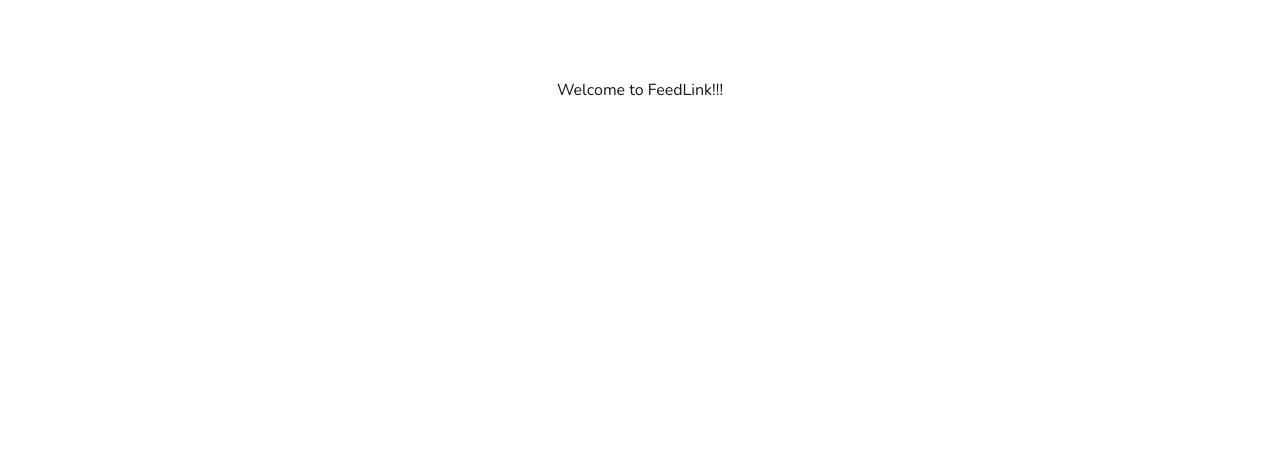
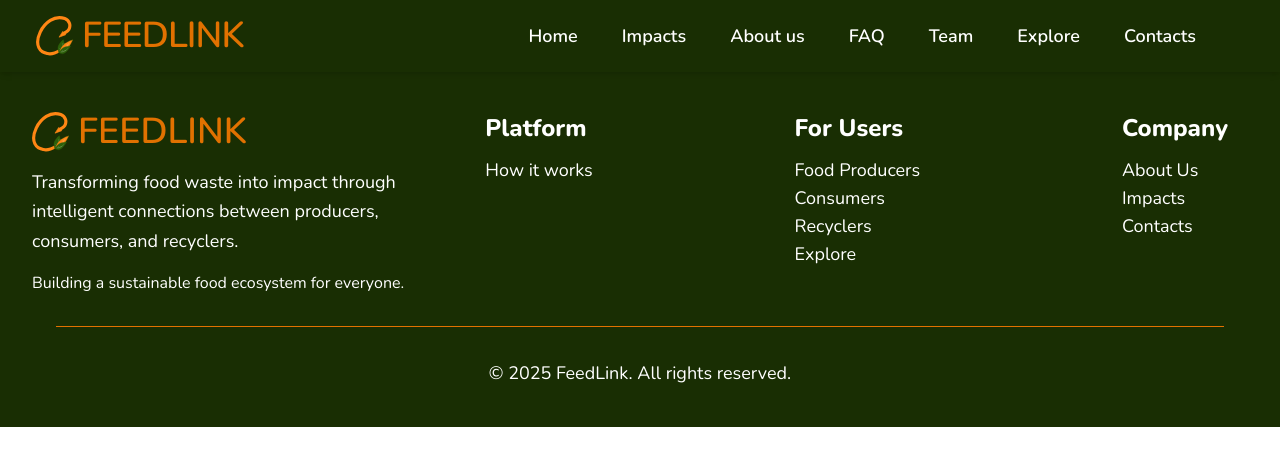
Before and after one commit to akirachix/feedlink-informational-website, a Next.js app in the folder feedlink/: page / in a window 1280 px wide. Shown: the top 466 px of the page. Built offline with nearby package versions, Linux system fonts and the light colour scheme.

Commit message:
add shared components

```diff
--- a/feedlink/package.json
+++ b/feedlink/package.json
@@ -3,7 +3,7 @@
   "version": "0.1.0",
   "private": true,
   "scripts": {
-    "dev": "next dev --turbopack",
+    "dev": "next dev",
     "build": "next build --turbopack",
     "start": "next start",
     "lint": "eslint"
--- a/feedlink/src/app/layout.tsx
+++ b/feedlink/src/app/layout.tsx
@@ -2,6 +2,9 @@ import type { Metadata } from "next";
 import { Geist, Geist_Mono } from "next/font/google";
 import "./globals.css";
 import { Nunito } from "next/font/google";
+import Footer from "./shared-components/Footer";
+import Navbar from "./shared-components/Navbar";
+
 
 const nunito = Nunito({
   variable: "--font-nunito",
@@ -34,7 +37,10 @@ export default function RootLayout({
       <body
         className={`${geistSans.variable} ${geistMono.variable} ${nunito.className} antialiased`}
       >
+        <Navbar/>
+
         {children}
+        <Footer/>
       </body>
     </html>
   );
--- a/feedlink/src/app/page.tsx
+++ b/feedlink/src/app/page.tsx
@@ -1,10 +1,6 @@
-import Image from "next/image";
-
-export default function Home() {
+export default function Page () {
   return (
-    <div className="font-nunito grid grid-rows-[20px_1fr_20px] items-center justify-items-center min-h-screen p-8 pb-20 gap-16 sm:p-20">
-      <h1 className="font-nunito">Welcome to FeedLink!!!</h1>
-
-    </div>
+    <>
+    </>
   );
 }
--- /dev/null
+++ b/feedlink/src/app/shared-components/Button/index.tsx
@@ -0,0 +1,26 @@
+'use client';
+import { ReactNode } from 'react';
+export default function Button({
+  children,
+  variant = 'primary',
+  onClick,
+}: {
+  children: ReactNode;
+  variant?: 'primary' | 'secondary';
+  onClick?: () => void;
+}) {
+  const base = 'px-6 py-2.5 rounded-full font-semibold text-base xs:text-lg min-w-[200px] shadow transition-colors duration-300';
+  const styles =
+    variant === 'primary'
+      ? "bg-[var(--secondary-color)] text-white font-semibold px-6 py-3 rounded-full hover:bg-white hover:text-orange-500 transition-colors"
+      : "border-2 border-[var(--secondary-color)] bg-white text-[var(--secondary-color)] font-semibold px-6 py-3 rounded-full hover:bg-[var(--secondary-color)] hover:text-white transition-colors";
+  return (
+    <button
+      className={`${base} ${styles}`}
+      onClick={onClick}
+      type="button"
+    >
+      {children}
+    </button>
+  );
+}
--- /dev/null
+++ b/feedlink/src/app/shared-components/Footer/index.tsx
@@ -0,0 +1,63 @@
+'use client'
+import React from "react";
+
+const Footer = () => {
+return (
+<footer className="bg-[var(--primary-color)]   px-4 sm:px-6 lg:px-8 py-10 text-white">
+<div className="max-w-full mx-auto flex flex-col md:flex-row md:justify-between md:items-start gap-10 md:gap-12">
+
+<div className="md:w-1/3 flex-shrink-0">
+<div className="flex items-center mb-4 space-x-2 ml-">
+<img src="/images/Logo.svg" alt="Logo" className="h-8 w-auto md:h-10" />
+<span className="text-[var(--secondary-color)]   font-semibold text-2xl md:text-3xl lg:text-4xl">
+FEEDLINK
+</span>
+</div>
+<p className="mb-4 leading-relaxed text-sm md:text-base lg:text-lg max-w-sm">
+Transforming food waste into impact through intelligent connections
+between producers, consumers, and recyclers.
+</p>
+<p className="text-xs md:text-sm lg:text-base leading-snug max-w-sm">
+Building a sustainable food ecosystem for everyone.
+</p>
+</div>
+
+
+<div className="flex flex-col md:flex-row justify-between md:w-2/3 text-sm md:text-base lg:text-lg font-medium gap-8 md:gap-12">
+<div>
+<p className="font-bold text-lg md:text-xl lg:text-2xl mb-3">
+Platform
+</p>
+<p className="cursor-pointer hover:text-[var(--secondary-color)]  ">How it works</p>
+</div>
+
+<div>
+<p className="font-bold text-lg md:text-xl lg:text-2xl mb-3">
+For Users
+</p>
+<p className="cursor-pointer hover:text-[var(--secondary-color)]">Food Producers</p>
+<p className="cursor-pointer hover:text-[var(--secondary-color)]">Consumers</p>
+<p className="cursor-pointer hover:text-[var(--secondary-color)]">Recyclers</p>
+<p className="cursor-pointer hover:text-[var(--secondary-color)]">Explore</p>
+</div>
+
+<div>
+<p className="font-bold text-lg md:text-xl lg:text-2xl mb-3 mr-5">
+Company
+</p>
+<p className="cursor-pointer hover:text-[var(--secondary-color)]">About Us</p>
+<p className="cursor-pointer hover:text-[var(--secondary-color)]">Impacts</p>
+<p className="cursor-pointer hover:text-[var(--secondary-color)]">Contacts</p>
+</div>
+</div>
+</div>
+
+
+<hr className="border-[var(--secondary-color)] my-8 mx-2 md:mx-6" />
+<p className="text-center text-xs md:text-sm lg:text-lg px-2 md:px-6">&copy; 2025 FeedLink. All rights reserved.
+</p>
+</footer>
+);
+};
+
+export default Footer;
--- /dev/null
+++ b/feedlink/src/app/shared-components/Navbar/index.tsx
@@ -0,0 +1,92 @@
+
+"use client";
+import React, { useState } from "react";
+const Navbar = () => {
+  const [menuOpen, setMenuOpen] = useState(false);
+  const navLinks = [
+    { label: "Home", path: "/" },
+    { label: "Impacts", path: "/#impacts" },
+    { label: "About us", path: "/about-us" },
+    { label: "FAQ", path: "/#faq" },
+    { label: "Team", path: "/#team" },
+    { label: "Explore", path: "/#explore" },
+    { label: "Contacts", path: "/#contacts" },
+  ];
+  return (
+    <nav className="bg-[var(--primary-color)] py-4 sticky top-0 z-50 shadow-md">
+      <div className="max-w-full mx-auto flex items-center justify-between px-4 sm:px-6 lg:px-8">
+        <div className="flex items-center gap-2 lg:ml-1 sm:ml-1 whitespace-nowrap">
+          <img src="/images/Logo.svg" alt="Logo" className="h-8 w-auto lg:h-10" />
+          <span className="text-[var(--secondary-color)] font-semibold text-xl sm:text-2xl lg:text-4xl tracking-tight ">
+            FEEDLINK
+          </span>
+        </div>
+        <ul className="hidden lg:flex items-center gap-5 xl:gap-7 text-white font-semibold mr-6 xl:mr-11">
+          {navLinks.map(({ label, path }) => (
+            <li key={label}>
+              <a
+                href={path}
+                className="block px-2 py-1 hover:text-[var(--secondary-color)] cursor-pointer text-base xl:text-lg transition"
+                onClick={() => setMenuOpen(false)}
+              >
+                {label}
+              </a>
+            </li>
+          ))}
+        </ul>
+        <div className="lg:hidden">
+          <button
+            onClick={() => setMenuOpen(!menuOpen)}
+            aria-label="Toggle Menu"
+            aria-expanded={menuOpen}
+            className="text-white focus:outline-none focus:ring-2 focus:ring-offset-2 focus:ring-[var(--secondary-color)] rounded"
+          >
+            <svg
+              className="w-8 h-8"
+              fill="none"
+              stroke="currentColor"
+              viewBox="0 0 24 24"
+              xmlns="http://www.w3.org/2000/svg"
+            >
+              {menuOpen ? (
+                <path
+                  strokeLinecap="round"
+                  strokeLinejoin="round"
+                  strokeWidth="2"
+                  d="M6 18L18 6M6 6l12 12"
+                />
+              ) : (
+                <path
+                  strokeLinecap="round"
+                  strokeLinejoin="round"
+                  strokeWidth="2"
+                  d="M4 6h16M4 12h16M4 18h16"
+                />
+              )}
+            </svg>
+          </button>
+        </div>
+      </div>
+      <div
+        className={`lg:hidden transition-all duration-300 ease-in-out overflow-hidden ${
+          menuOpen ? "max-h-96 opacity-100" : "max-h-0 opacity-0"
+        }`}
+      >
+        <ul className="flex flex-col mt-4 space-y-4 text-white font-medium px-4 sm:px-6 pb-4">
+          {navLinks.map(({ label, path }) => (
+            <li key={label}>
+              <a
+                href={path}
+                className="block px-4 py-2 hover:text-[var(--secondary-color)] cursor-pointer text-base transition"
+                onClick={() => setMenuOpen(false)}
+              >
+                {label}
+              </a>
+            </li>
+          ))}
+        </ul>
+      </div>
+    </nav>
+  );
+};
+export default Navbar;
```
Also changed, not shown: feedlink/public/images/Logo.svg (added).
